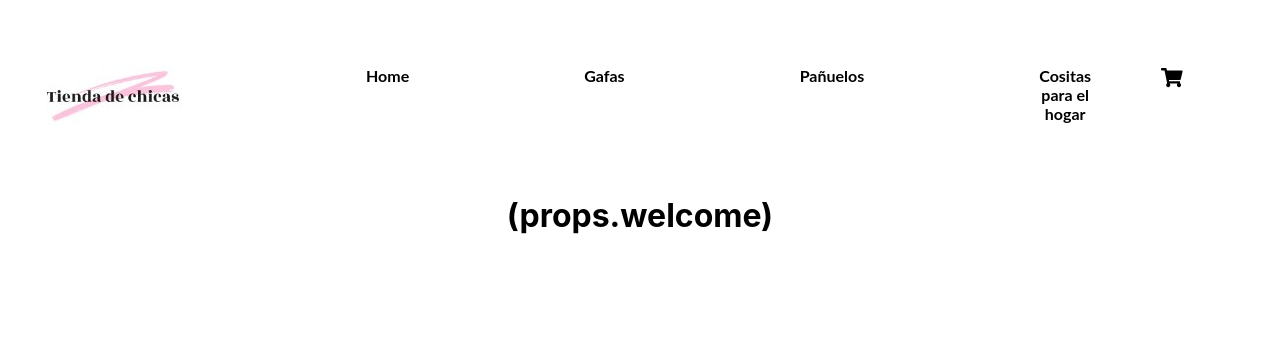
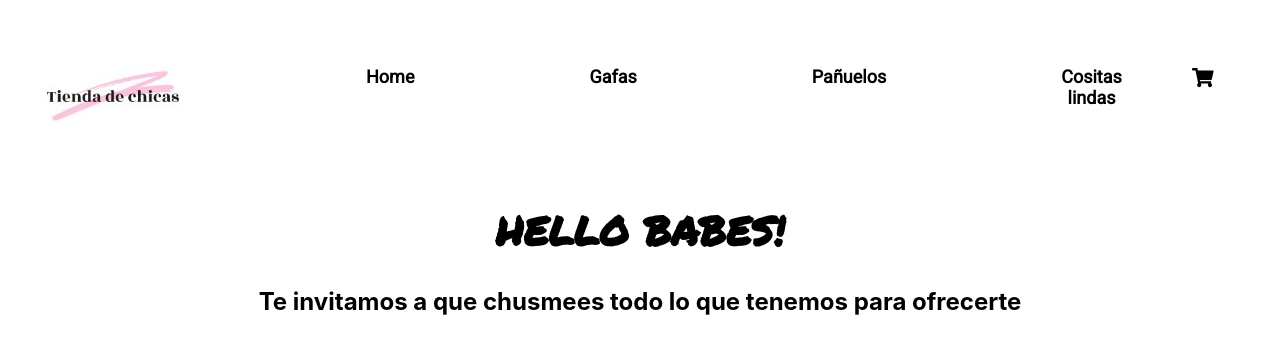
Before and after one commit to flavia-88m/Mi-tienda-online, a React (Create React App) app: page / in a window 1280 px wide. Shown: the top 354 px of the page. Built offline with nearby package versions, Linux system fonts and the light colour scheme.

Commit message:
Se modifico el ItemListContainer con props

```diff
--- a/src/App.js
+++ b/src/App.js
@@ -3,13 +3,17 @@ import './App.css';
 import {NavBar} from './components/navBar/navBar'
 import './components/navBar/navBar.css'
 import { ItemListContainer } from './components/ItemListContainer/ItemListContainer'
+import './components/ItemListContainer/ItemListContainer.css'
 
 function App() {
-  const welcome = 'Bienvenidos a tienda de Chicas, los productos que ofrecemos son'
+  const welcome = 'HELLO BABES!'
+  const sayHello = 'Te invitamos a que chusmees todo lo que tenemos para ofrecerte'
+
   return (
     <div className="App">
      <NavBar/>
-     <ItemListContainer/>
+     <ItemListContainer greeting= {welcome}/>
+     <ItemListContainer greeting2= {sayHello}/>
     </div>
   );
 }
--- /dev/null
+++ b/src/components/ItemListContainer/ItemListContainer.css
@@ -0,0 +1,6 @@
+@import url('https://fonts.googleapis.com/css2?family=Permanent+Marker&display=swap');
+
+.title{
+ font-family: 'Permanent Marker', cursive;
+ font-size: 40px;
+}
--- a/src/components/ItemListContainer/ItemListContainer.js
+++ b/src/components/ItemListContainer/ItemListContainer.js
@@ -1,9 +1,11 @@
+
 
 export const ItemListContainer = (props) => {
 
     return (
         <body>
-           <h1>(props.welcome)</h1>
+           <h1 className="title">{props.greeting}</h1>
+           <h2>{props.greeting2}</h2>
         </body>
 
     )
--- a/src/components/navBar/navBar.css
+++ b/src/components/navBar/navBar.css
@@ -1,11 +1,14 @@
+
+@import url('https://fonts.googleapis.com/css2?family=Roboto&display=swap');
+
 nav {
     background-color: white;
 }
 
 .linkNav {
     color: black;
-    font-family: 'Lato', sans-serif;
-    font-size: 20;
+    font-family: 'Roboto', sans-serif;
+    font-size: 18px;
     font-weight: bold;
     margin: 0 10px;
     margin-left: 130px;
@@ -22,5 +25,8 @@ nav {
 
 .brand {
 padding-left: 10px;
+}
 
+li:hover {
+    border-bottom: 3px solid pink;
 }
--- a/src/components/navBar/navBar.js
+++ b/src/components/navBar/navBar.js
@@ -1,5 +1,6 @@
 import logo from '../navBar/logo.jpg'
 import { CartWidget } from '../cartWidget/cartWidget'
+import { ItemListContainer } from '../ItemListContainer/ItemListContainer'
 
 
 export const NavBar = () => {
@@ -10,7 +11,7 @@ export const NavBar = () => {
                 <img className="brand"src={logo} alt="logo"/><li className="linkNav">Home</li>
                 <li className="linkNav">Gafas</li>
                 <li className="linkNav">Pañuelos</li>
-                <li className="linkNav">Cositas para el hogar</li>
+                <li className="linkNav">Cositas lindas</li>
                 <li><CartWidget/></li>
             </ul>
         </nav>
```
